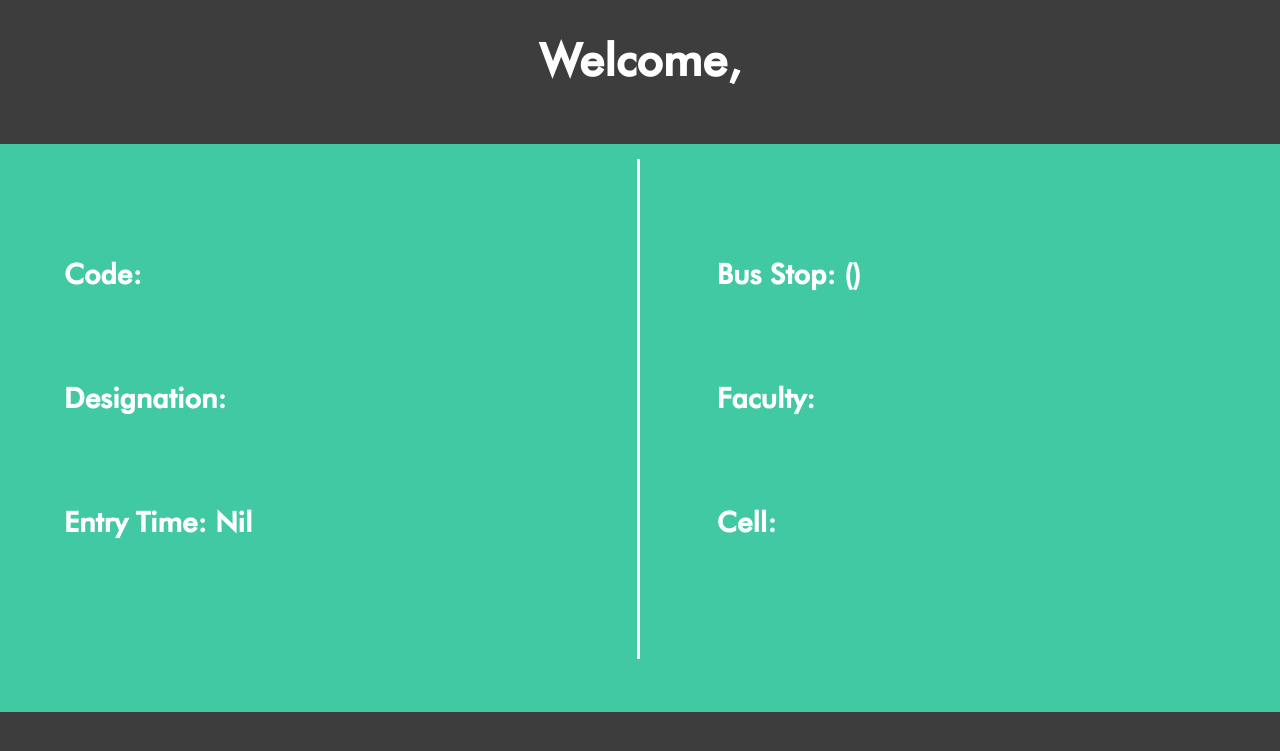
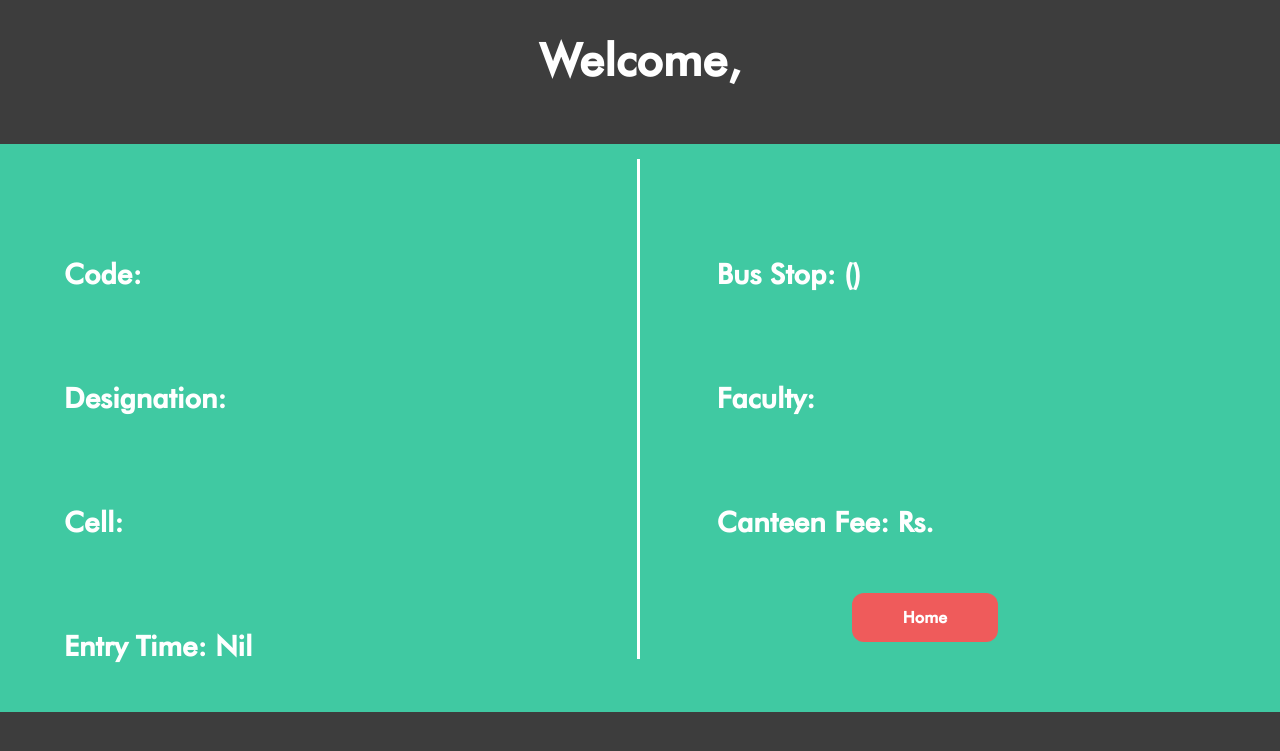
Before and after one commit to Lijan09/qrreader, a Flask app: page /home in a window 1280 px wide. Shown: the part 31-782 px from the top of the page. Run offline with Flask 2, Linux system fonts and the light colour scheme; parts of the project's set-up code (start-up, migrations or seed data) failed here and were passed over.

Commit message:
last commit

```diff
--- a/Templates/login.html
+++ b/Templates/login.html
@@ -2,6 +2,11 @@
 
 {%block head%}
 <title>Home</title>
+<style>
+    body {
+        overflow: hidden;
+    }
+</style>
 {% endblock %}
 
 {% block content %}
@@ -11,18 +16,19 @@
     <div class="frame">
         <div class="info">
             <div class="left">
-                <p class="code"> Code: {{code}}</p> <br>
-                <p class="designation"> Designation: {{designation}}</p> <br>
-                <p class="time">Entry Time: {{time}}</p>
+                <p class="code"> Code: {{code}}</p><br>
+                <p class="designation"> Designation: {{designation}}</p><br>
+                <p class="cafdue">Cell: {{cell}}</p> <br>
+                <p class="time">Entry Time: {{time}}</p><br>
             </div>
             <div class="vl"></div>
             <div class="right">
                 <p class="fee">Bus Stop: {{bstop}} ({{bno}})</p> <br>
                 <p class="candue">Faculty: {{faculty}}</p> <br>
-                <p class="cafdue">Cell: {{cell}}</p> <br>
+                <p class="cafdue">Canteen Fee: Rs. {{fee}}</p> <br>
             </div>
         </div>
-        <div style="position:fixed; left:1290px; top:640px;">
+        <div style="position:fixed; left:850px; top:620px;">
             <a href={{ url_for("home") }} class="button homepage">Home</a>
         </div>
     </div>
--- a/app.py
+++ b/app.py
@@ -304,7 +304,7 @@ def login():
 
     log.logdata(qrcodeReader.requiredCode)
 
-    return render_template("login.html", time=log.time, code=log.code, designation=log.designation, name=log.name, faculty=log.faculty, cell=log.cell, bno=log.bno, bstop=log.bstop)
+    return render_template("login.html", time=log.time, code=log.code, designation=log.designation, name=log.name, faculty=log.faculty, cell=log.cell, bno=log.bno, bstop=log.bstop, fee=log.fee)
 
 
 @app.route("/adminprint")
--- a/canteentoken.txt
+++ /dev/null
@@ -1 +0,0 @@
-503,2,2,1,0
--- a/data.txt
+++ b/data.txt
@@ -1,4 +1,4 @@
-3513,Aashish Kadel,Student,+2 Science,Putalisadak,H,9840030767,1330
+3513,Aashish Kadel,Student,+2 Science,Putalisadak,H,9840030767
 0000,Lijan Shrestha,Student,+2 Science,Tahachal,A,9841000000,0
 3613,Mokshyak Amatya,Council,+2 Science,Imadol,Z,9818684008,0
 4686,Aadesh Amatya,Teacher,+2 Science,Nil,Nil,9800000000,0
--- a/log.py
+++ b/log.py
@@ -7,10 +7,11 @@ bstop = ""
 bno = ""
 attendance = ""
 cell = ""
+fee = ""
 
 
 def logdata(givenCode):
-    global name, designation, time, code, faculty, bstop, bno, cell, attendance
+    global name, designation, time, code, faculty, bstop, bno, cell, attendance, fee
 
     with open('log.txt', 'r') as textfile:
 
@@ -69,6 +70,7 @@ def logdata(givenCode):
                 bstop = finalarray[x][4]
                 bno = finalarray[x][5]
                 cell = finalarray[x][6]
+                fee = finalarray[x][7]
                 break
 
     if time == "":
@@ -88,4 +90,5 @@ faculty = faculty
 bstop = bstop
 bno = bno
 cell = cell
+fee = fee
 attendance = attendance
--- a/log.txt
+++ b/log.txt
@@ -1,3 +1,7 @@
+18:05:41,3513,Absent
+18:05:18,3513,Absent
+18:00:22,3513,Absent
+17:54:51,3513,Absent
 17:41:51,6842,Absent
 15:15:37,6842,Absent
 15:13:59,4686,Absent
--- a/raw_log.txt
+++ b/raw_log.txt
@@ -42,3 +42,7 @@
 15:13:59,4686,Absent
 15:15:37,6842,Absent
 17:41:51,6842,Absent
+17:54:51,3513,Absent
+18:00:22,3513,Absent
+18:05:18,3513,Absent
+18:05:41,3513,Absent
```
Also changed, not shown: Templates/canteenorder.html (+4 -13 lines).
